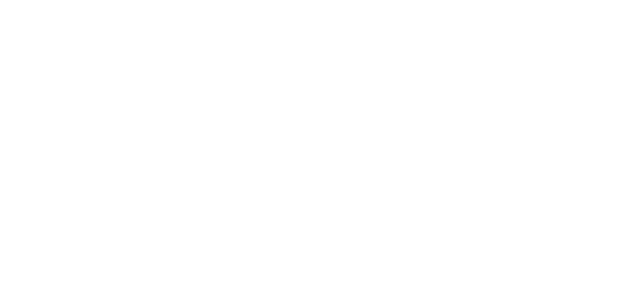
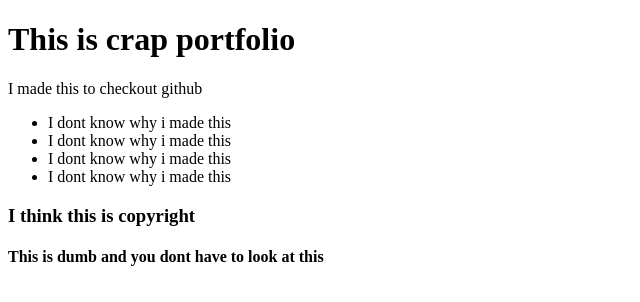
Before and after one commit to zagit01a/crap-portfolio, a plain HTML site: page index.html in a window 1280 px wide. Shown: the whole page, without its empty margins (0-640 px from the left). Drawn offline with Linux system fonts and the light colour scheme.

Commit message:
added html code to index file

```diff
--- a/index.html
+++ b/index.html
@@ -5,6 +5,15 @@
     <title>crap portfolio</title>
   </head>
   <body>
-
+    <h1>This is crap portfolio</h1>
+    <p>I made this to checkout github</p>
+    <ul>
+      <li>I dont know why i made this</li>
+      <li>I dont know why i made this</li>
+      <li>I dont know why i made this</li>
+      <li>I dont know why i made this</li>
+    </ul>
+    <h3>I think this is copyright</h3>
+    <h4>This is dumb and you dont have to look at this</h4>
   </body>
 </html>
```
